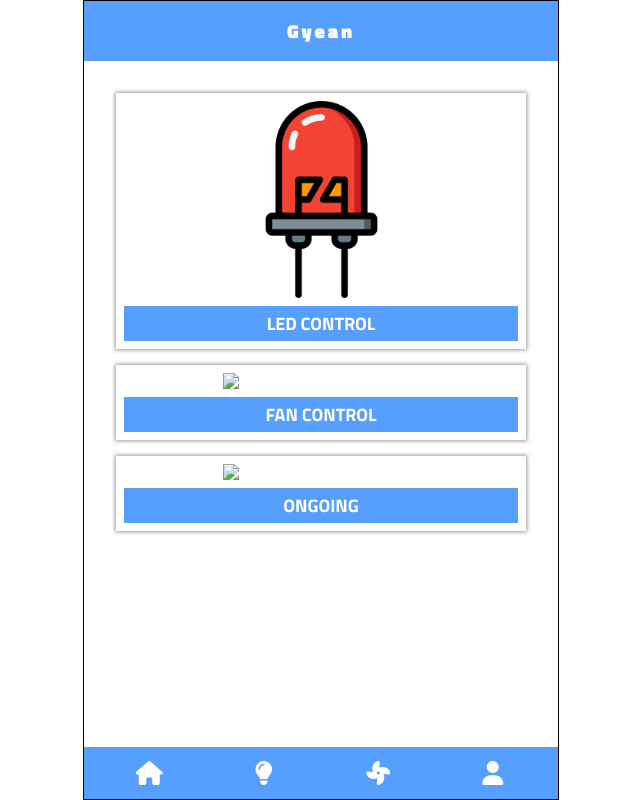
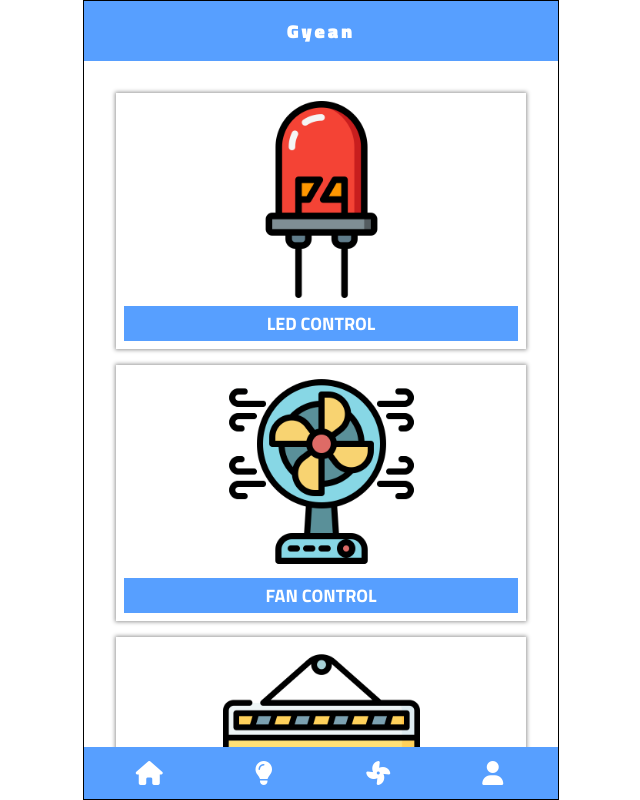
Before and after one commit to 231130742/IOT-WEB, a plain HTML site: page index.html in a window 1280 px wide. Shown: the whole page, without its empty margins (319-959 px from the left). Drawn offline with Linux system fonts and the light colour scheme.

Commit message:
Update index.html
ganti gambar

```diff
--- a/index.html
+++ b/index.html
@@ -26,11 +26,11 @@
                 </button>
             </div>
             <div class="item">
-                <img src="./assets/fan.png" class="item-image" />
+                <img src="./fan.png" class="item-image" />
                 <button class="item-submit">FAN CONTROL</button>
             </div>
             <div class="item">
-                <img src="./assets/wip.png" class="item-image" />
+                <img src="./wip.png" class="item-image" />
                 <button class="item-submit">ONGOING</button>
             </div>
         </section>
```
